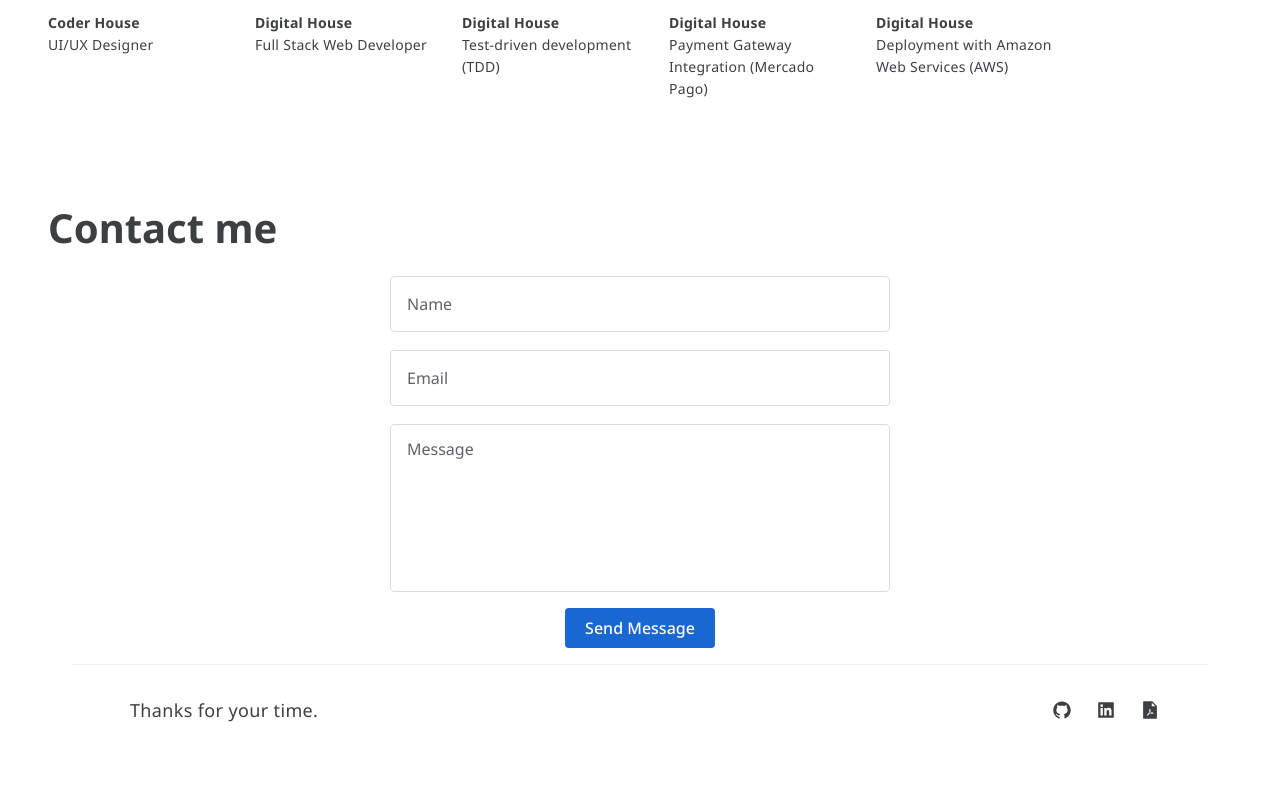
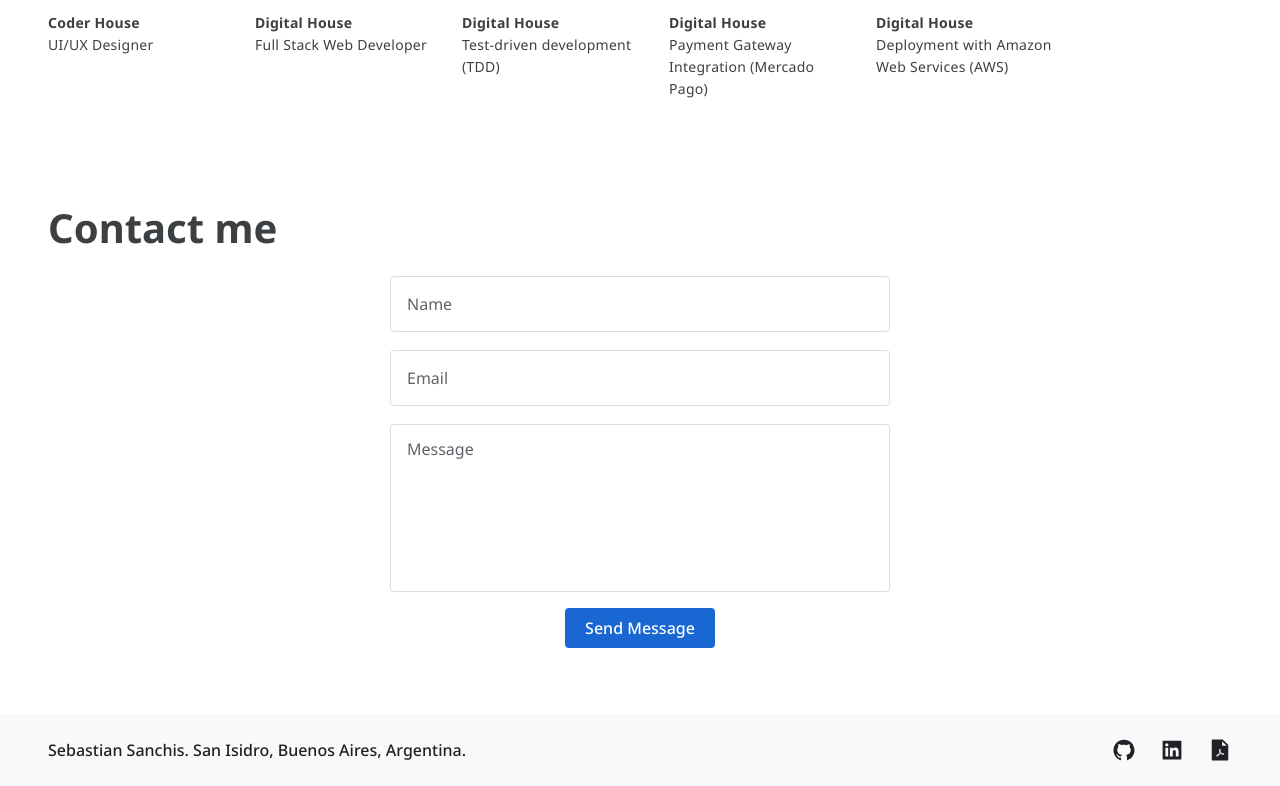
Before and after one commit to seba-sanchis/portfolio-v1, a Next.js app: page / in a window 1280 px wide. Shown: the part 2364-3150 px from the top of the page. Built offline with nearby package versions, Linux system fonts and the light colour scheme.

Commit message:
doing some style adjustments

```diff
--- a/src/components/Footer/Footer.js
+++ b/src/components/Footer/Footer.js
@@ -1,24 +1,23 @@
 import React from 'react';
 import { AiFillGithub, AiFillLinkedin, AiFillFilePdf } from 'react-icons/ai';
 
-import { SocialIcons } from '../Header/HeaderStyles';
-import { CompanyContainer, FooterWrapper, LinkColumn, LinkItem, LinkList, LinkTitle, Slogan, SocialContainer, SocialIconsContainer } from './FooterStyles';
+import { CompanyContainer, FooterWrapper, Slogan, SocialContainer, SocialIconsContainer, SocialIcons } from './FooterStyles';
 
 const Footer = () => {
   return (
     <FooterWrapper>
       <SocialIconsContainer>
         <CompanyContainer>
-          <Slogan>Thanks for your time.</Slogan>
+          <Slogan>Sebastian Sanchis. San Isidro, Buenos Aires, Argentina.</Slogan>
         </CompanyContainer>
         <SocialContainer>
-          <SocialIcons href="https://github.com/seba-sanchis" target="_blank" small>
+          <SocialIcons href="https://github.com/seba-sanchis" target="_blank">
             <AiFillGithub size="3rem"/>
           </SocialIcons>
-          <SocialIcons href="https://www.linkedin.com/in/sebastian-sanchis/" target="_blank" small>
+          <SocialIcons href="https://www.linkedin.com/in/sebastian-sanchis/" target="_blank">
             <AiFillLinkedin size="3rem"/>
           </SocialIcons>
-          <SocialIcons href="https://drive.google.com/file/d/1gB9A1LZdpYeXp_pepnQn0MWJRiM9o7jk/view?usp=sharing" target="_blank" small>
+          <SocialIcons href="https://drive.google.com/file/d/1gB9A1LZdpYeXp_pepnQn0MWJRiM9o7jk/view?usp=sharing" target="_blank">
             <AiFillFilePdf size="3rem"/>
           </SocialIcons>
         </SocialContainer>
--- a/src/components/Footer/FooterStyles.js
+++ b/src/components/Footer/FooterStyles.js
@@ -1,12 +1,14 @@
 import styled from "styled-components";
 
 export const FooterWrapper = styled.section`
-  width: calc(100vw - 96px);
-  max-width: 1040px;
-  padding: 2rem 48px 40px;
-  margin: 1rem auto;
-  box-sizing: content-box;
-  border-top: 1px solid #f2f2f2;
+  width: 100%;
+  position: absolute;
+  padding: 24px 48px;
+  background: #f8f9fa;
+  left: 0;
+  display: flex;
+  justify-content: center;
+  margin-top: 60px;
 
   @media ${(props) => props.theme.breakpoints.mobile} {
     padding: 0 16px 48px;
@@ -14,39 +16,11 @@ export const FooterWrapper = styled.section`
   }
 `;
 
-export const LinkItem = styled.a`
-  font-size: 18px;
-  line-height: 30px;
-  color: #3c4043;
-  margin-bottom: 16px;
-  transition: 0.3s ease;
-  position: relative;
-  left: 0;
-
-  &:hover {
-    color: #fff;
-    left: 6px;
-  }
-
-  @media ${(props) => props.theme.breakpoints.tablet} {
-    font-size: 16px;
-    line-height: 28px;
-    display: flex;
-  }
-
-  @media ${(props) => props.theme.breakpoints.mobile} {
-    font-size: 8px;
-    line-height: 14px;
-    margin-bottom: 8px;
-    display: flex;
-    align-items: center;
-  }
-`;
-
 export const SocialIconsContainer = styled.div`
-  max-width: 1040px;
   display: flex;
   justify-content: space-between;
+  max-width: 1280px;
+  width: 100%;
 
   @media ${(props) => props.theme.breakpoints.tablet} {
     display: flex;
@@ -65,6 +39,7 @@ export const CompanyContainer = styled.div`
   align-items: baseline;
   flex-wrap: wrap;
   margin-right: auto;
+  flex: 1 1 auto;
 
   @media ${(props) => props.theme.breakpoints.tablet} {
     flex-direction: column;
@@ -80,12 +55,11 @@ export const CompanyContainer = styled.div`
 `;
 
 export const Slogan = styled.p`
-  color: #3c4043;
-  min-width: 280px;
-  letter-spacing: 0.02em;
-  font-size: 18px;
-  line-height: 30px;
-  padding: 1rem;
+  color: #202124;
+  font-size: 16px;
+  font-weight: 500;
+  letter-spacing: initial;
+  line-height: 24px;
 
   @media ${(props) => props.theme.breakpoints.tablet} {
     font-size: 16px;
@@ -110,48 +84,20 @@ export const SocialContainer = styled.div`
   }
 `;
 
-export const LinkList = styled.ul`
-  border-top: 1px solid #3C4043;
-  display: grid;
-  grid-template-columns: repeat(3, minmax(85px, 220px));
-  gap: 40px;
-  padding: 40px 0 28px;
+export const SocialIcons = styled.a`
+  color: #202124;
+  display: flex;
+  align-items: center;
+  width: 24px;
+  height: 24px;
+  margin-left: 24px;
 
-  @media ${(props) => props.theme.breakpoints.laptop} {
-    padding: 32px 0 16px;
+  &:hover {
+    color: #1967d2;
+    cursor: pointer;
   }
 
-  @media ${(props) => props.theme.breakpoints.tablet} {
-    width: 100%;
-    padding: 32px 0 16px;
-    gap: 16px;
-  }
   @media ${(props) => props.theme.breakpoints.mobile} {
-    width: 100%;
-    padding: 32px 4px 16px;
-    gap: 5px;
+    margin-left: 8px;
   }
 `;
-
-export const LinkColumn = styled.div`
-  display: flex;
-  flex-direction: column;
-  max-width: 220px;
-  width: 100%;
-`;
-
-export const LinkTitle = styled.h4`
-  font-style: normal;
-  font-weight: 600;
-  font-size: 12px;
-  line-height: 24px;
-  text-transform: uppercase;
-  color: #3C4043;
-  margin-bottom: 16px;
-
-  @media ${(props) => props.theme.breakpoints.mobile} {
-    font-size: 10px;
-    line-height: 12px;
-    margin-bottom: 8px;
-  }
-`;
--- a/src/components/Projects/ProjectsStyles.js
+++ b/src/components/Projects/ProjectsStyles.js
@@ -31,8 +31,9 @@ export const GridContainer = styled.section`
 
 export const BlogCard = styled.div`
   border-radius: 10px;
-  text-align: center;
   width: 290px;
+  justify-self: center;
+
   &:hover ${ImgContainer} {
     background-color: #f1eff0;
     transition: background-color 0.5s ease;
@@ -95,17 +96,18 @@ export const ExternalButton = styled.button`
   font-weight: 500;
   padding: 12px 20px;
   border-radius: 4px;
-  background-color: #1967D2;
+  background-color: #1967d2;
   transition: all 250ms cubic-bezier(0.1, 0.1, 0, 1);
   border: none;
   cursor: pointer;
 
   &:hover {
-    background: linear-gradient( 0deg, rgb(25 24 24 / 16%), rgb(25 24 24 / 16%) ), #1967d2;
+    background: linear-gradient(0deg, rgb(25 24 24 / 16%), rgb(25 24 24 / 16%)),
+      #1967d2;
     box-shadow: 0 1px 2px rgb(66 63 63 / 30%), 0 1px 3px 1px rgb(66 63 63 / 15%);
   }
 
-  &:disabled{
+  &:disabled {
     background-color: #dadce0;
   }
 `;
@@ -114,7 +116,7 @@ export const ExternalLink = styled.a`
   font-size: 16px;
   line-height: 24px;
   font-weight: 500;
-  color: #1967D2;
+  color: #1967d2;
   padding: 6px 8px;
   display: inline-flex;
   align-items: center;
@@ -123,7 +125,12 @@ export const ExternalLink = styled.a`
   margin-left: 16px;
 
   &:hover {
-    background: linear-gradient( 0deg, rgb(26 115 232 / 4%), rgb(26 115 232 / 4%) ), var(--theme-background-color, #fff);
+    background: linear-gradient(
+        0deg,
+        rgb(26 115 232 / 4%),
+        rgb(26 115 232 / 4%)
+      ),
+      var(--theme-background-color, #fff);
   }
 `;
 
--- a/src/components/Skills/SkillsStyles.js
+++ b/src/components/Skills/SkillsStyles.js
@@ -1,7 +1,7 @@
 import styled from "styled-components";
 
 export const List = styled.ul`
-  width: 1024px;
+  width: 100%;
   border-bottom: 1px solid #dadce0;
 `;
 
```
Also changed, not shown: src/components/Header/HeaderStyles.js (+12 -12 lines).
